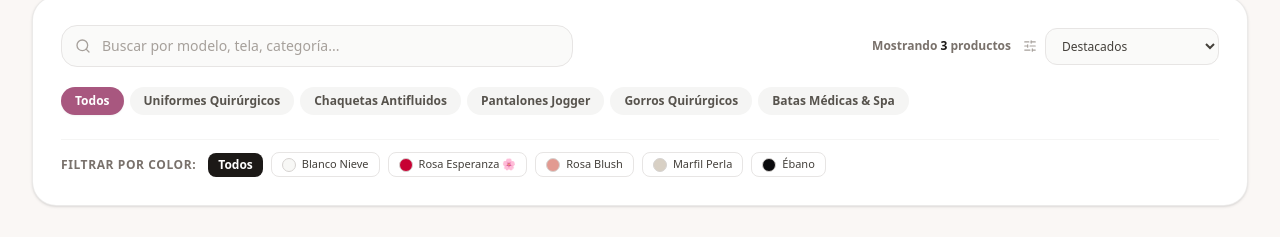
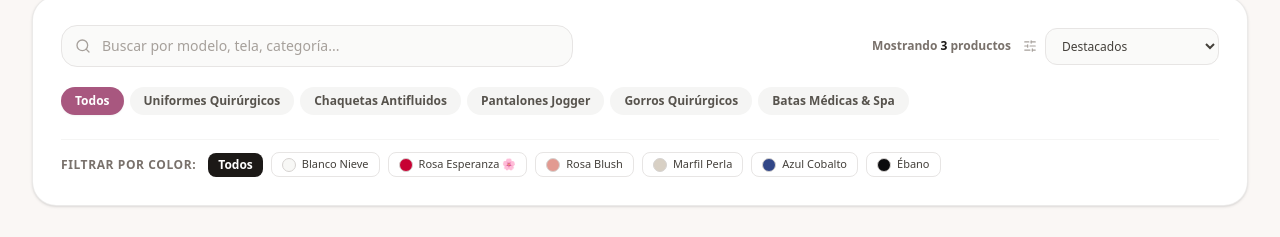
Before and after one commit to Jonathanz7/Zuniforme, a React (Vite) app: page / in a window 1280 px wide. Shown: the part 1330-1567 px from the top of the page. Built offline with nearby package versions, Linux system fonts and the light colour scheme; grey boxes are pictures that could not be loaded.

Commit message:
Actualiza catálogo de productos (3 prendas)

```diff
--- a/src/data/products.ts
+++ b/src/data/products.ts
@@ -84,6 +84,14 @@ export const initialProducts: Product[] = [
           "https://ckia3v7wbmlxmsag.public.blob.vercel-storage.com/products/1790349271497-chatgpt-image-sep-25-2026-10-12-11-am.png",
           "https://ckia3v7wbmlxmsag.public.blob.vercel-storage.com/products/1790349274232-chatgpt-image-sep-25-2026-10-14-25-am.png"
         ]
+      },
+      {
+        "color": "Azul Cobalto",
+        "colorHex": "#314687",
+        "imagenes": [
+          "https://ckia3v7wbmlxmsag.public.blob.vercel-storage.com/products/1790349543246-chatgpt-image-sep-25-2026-10-18-40-am.png",
+          "https://ckia3v7wbmlxmsag.public.blob.vercel-storage.com/products/1790349703277-chatgpt-image-sep-25-2026-10-21-36-am.png"
+        ]
       }
     ]
   },
```
